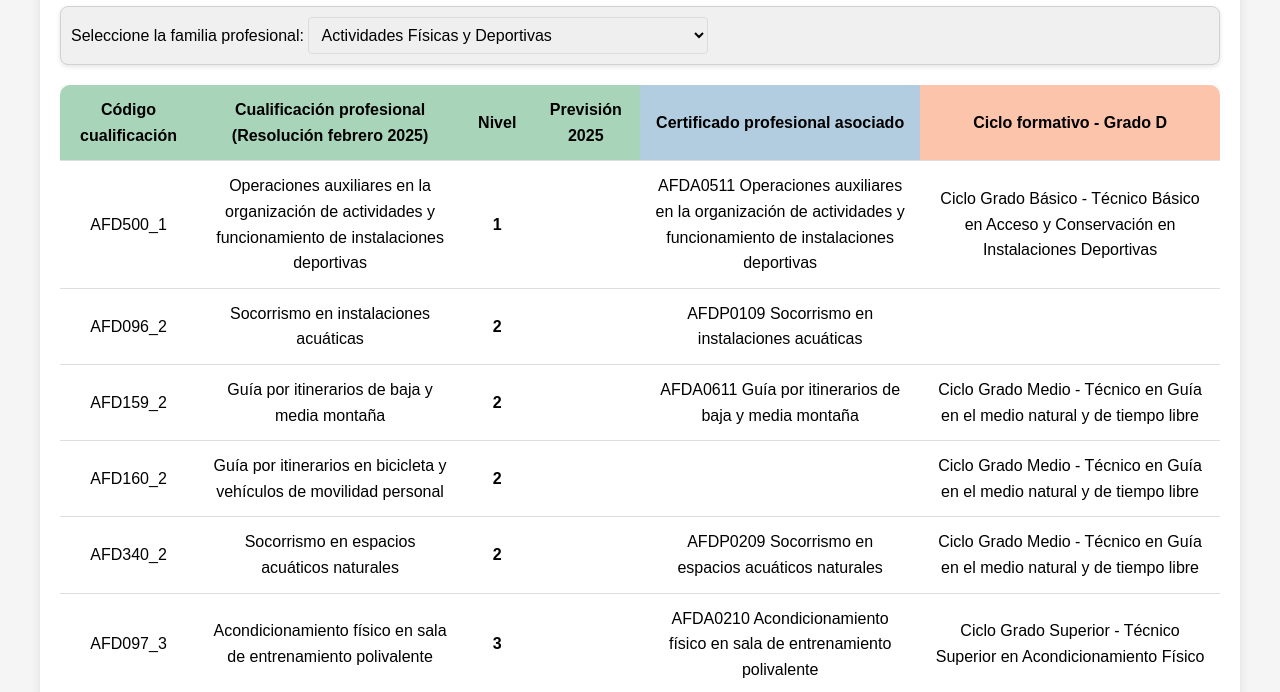
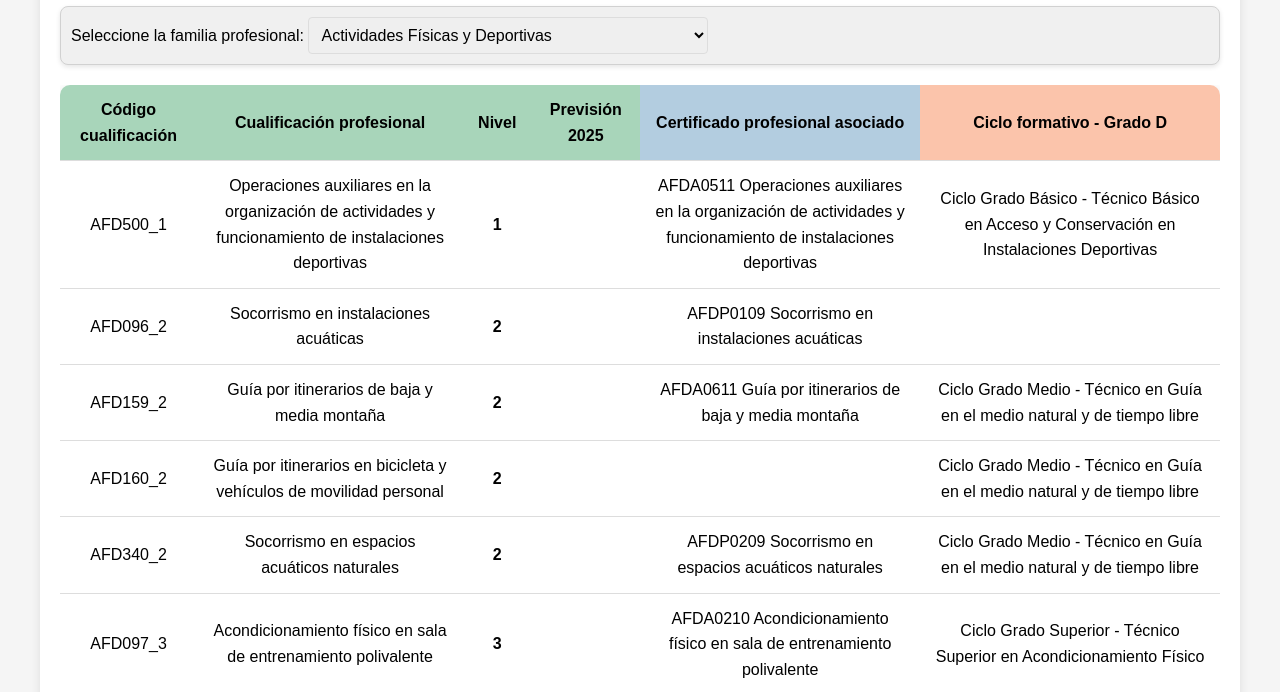
Before and after one commit to proschil/cualificaciones, a plain HTML site: page index.html in a window 1280 px wide. Shown: the part 105-797 px from the top of the page. Drawn offline with nearby package versions, Linux system fonts and the light colour scheme.

Commit message:
Eliminé texto en los rótulos
Eliminé la expresión Resolución cualificaciones 2025 para que los rótulos queden más centrados

```diff
--- a/index.html
+++ b/index.html
@@ -29,7 +29,7 @@
                 <thead>
                     <tr>
                         <th>Código cualificación</th>
-                        <th>Cualificación profesional (Resolución febrero 2025)</th>
+                        <th>Cualificación profesional</th>
                         <th>Nivel</th>
                         <th>Previsión 2025</th>
                         <th>Certificado profesional asociado</th>
```
